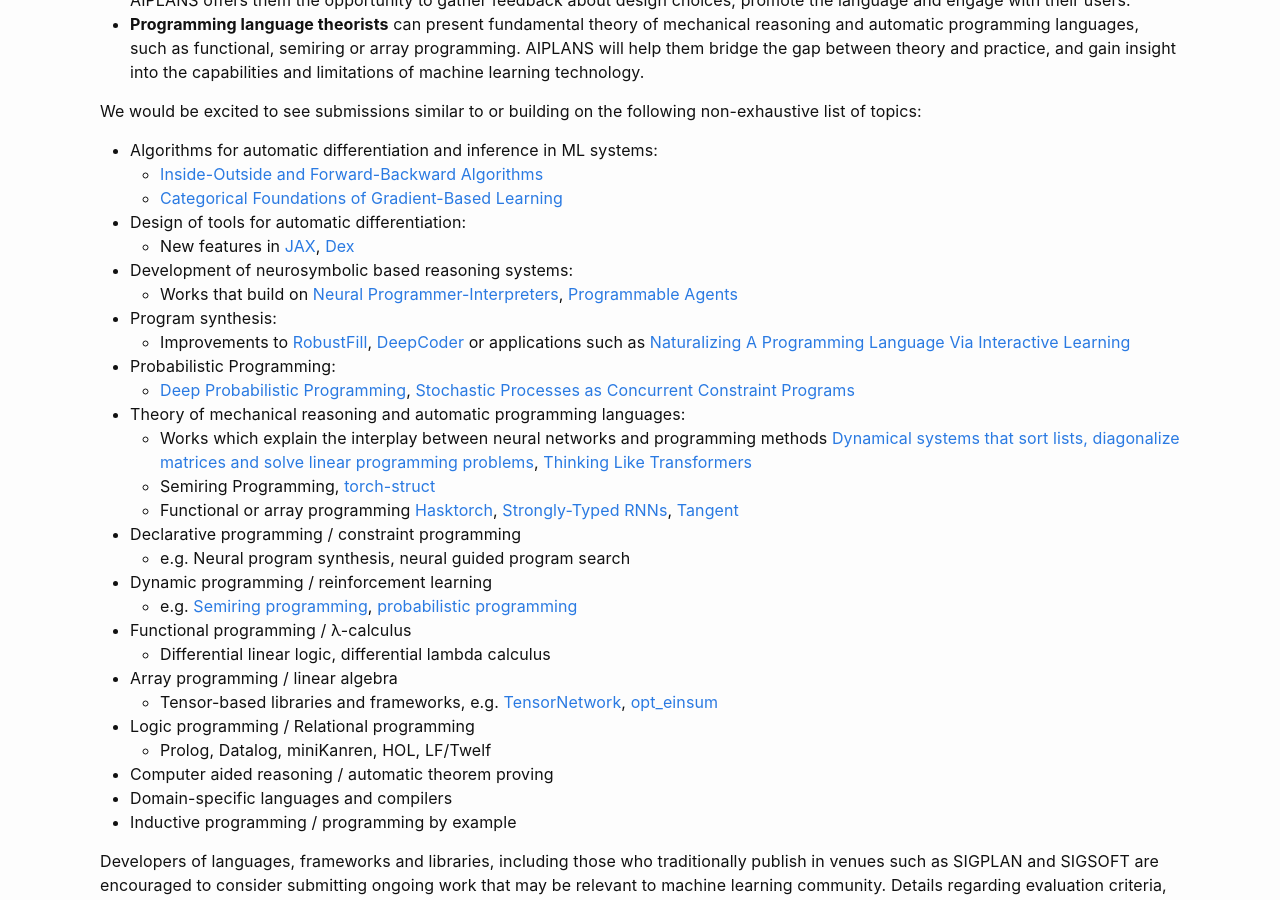
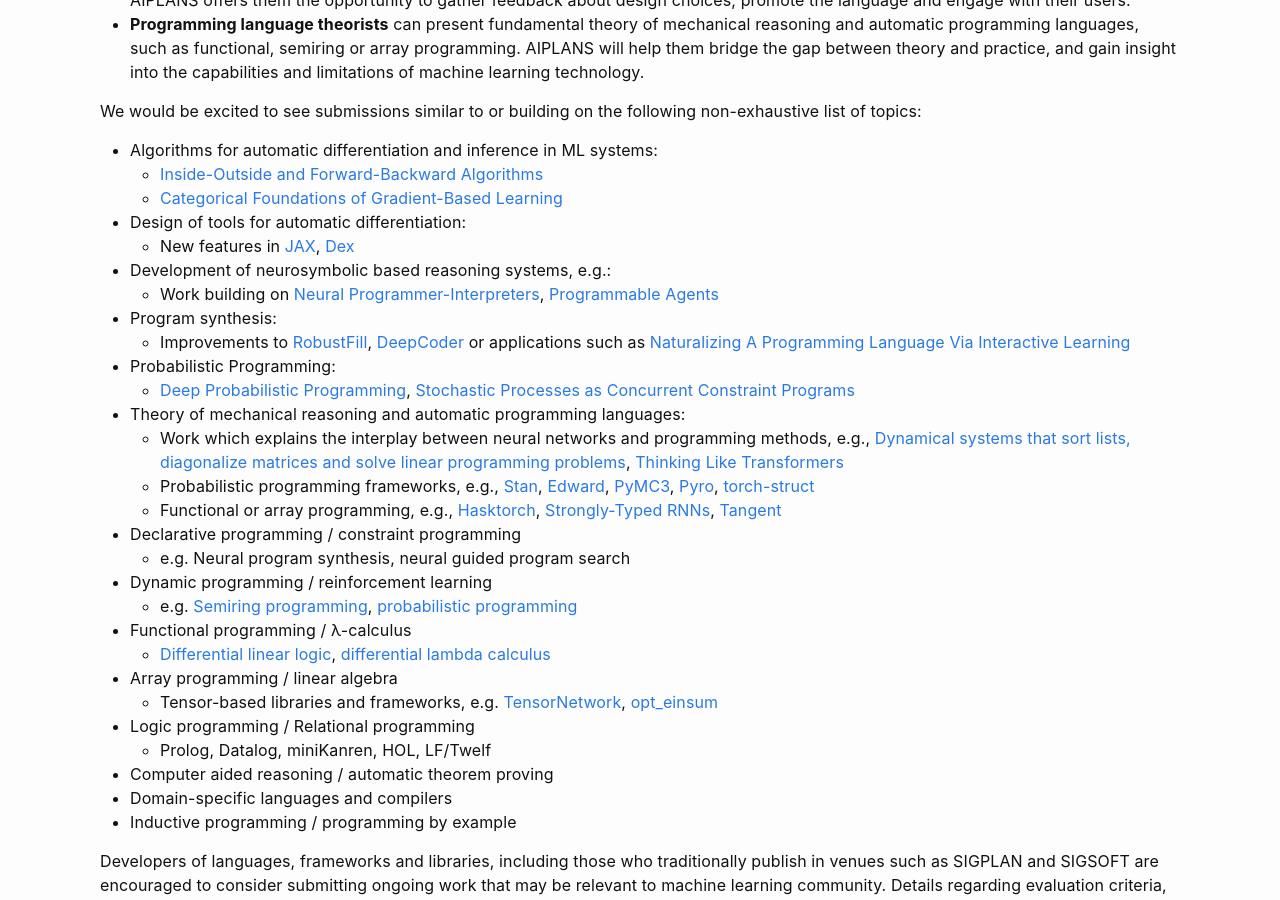
Before and after one commit to aiplans/aiplans.github.io, a Jekyll site: the page built from index.md, in a window 1280 px wide and 900 px high, scrolled down 485 px. Built offline with Jekyll 4.4.1, drawn with Linux system fonts in a browser that asks for light colours.

Commit message:
more links

```diff
--- a/index.md
+++ b/index.md
@@ -38,22 +38,22 @@
   * [Categorical Foundations of Gradient-Based Learning](https://arxiv.org/abs/2103.01931)
 * Design of tools for automatic differentiation:
   * New features in [JAX](https://github.com/google/jax), [Dex](https://github.com/google-research/dex-lang)
-* Development of neurosymbolic based reasoning systems:
-  * Works that build on [Neural Programmer-Interpreters](https://arxiv.org/abs/1511.06279), [Programmable Agents](https://arxiv.org/pdf/1706.06383.pdf)
+* Development of neurosymbolic based reasoning systems, e.g.:
+  * Work building on [Neural Programmer-Interpreters](https://arxiv.org/abs/1511.06279), [Programmable Agents](https://arxiv.org/pdf/1706.06383.pdf)
 * Program synthesis:
   * Improvements to [RobustFill](https://arxiv.org/abs/1703.07469), [DeepCoder](https://arxiv.org/abs/1611.01989) or applications such as [Naturalizing A Programming Language Via Interactive Learning](https://arxiv.org/pdf/1704.06956.pdf)
 * Probabilistic Programming:
   * [Deep Probabilistic Programming](https://arxiv.org/abs/1701.03757), [Stochastic Processes as Concurrent Constraint Programs](http://citeseerx.ist.psu.edu/viewdoc/download?doi=10.1.1.44.7979&rep=rep1&type=pdf)
 * Theory of mechanical reasoning and automatic programming languages:
-  * Works which explain the interplay between neural networks and programming methods [Dynamical systems that sort lists, diagonalize matrices and solve linear programming problems](http://hrl.harvard.edu/publications/brockett88dynamical.pdf), [Thinking Like Transformers](https://arxiv.org/abs/2106.06981)
-  * Semiring Programming, [torch-struct](https://arxiv.org/abs/2002.00876)
-  * Functional or array programming [Hasktorch](https://github.com/hasktorch/hasktorch), [Strongly-Typed RNNs](https://arxiv.org/abs/1602.02218), [Tangent](https://arxiv.org/abs/1809.09569)
+  * Work which explains the interplay between neural networks and programming methods, e.g., [Dynamical systems that sort lists, diagonalize matrices and solve linear programming problems](http://hrl.harvard.edu/publications/brockett88dynamical.pdf), [Thinking Like Transformers](https://arxiv.org/abs/2106.06981)
+  * Probabilistic programming frameworks, e.g., [Stan](https://github.com/stan-dev/stan), [Edward](https://github.com/blei-lab/edward), [PyMC3](https://github.com/pymc-devs/pymc3), [Pyro](https://github.com/pyro-ppl/pyro), [torch-struct](https://arxiv.org/abs/2002.00876)
+  * Functional or array programming, e.g., [Hasktorch](https://github.com/hasktorch/hasktorch), [Strongly-Typed RNNs](https://arxiv.org/abs/1602.02218), [Tangent](https://arxiv.org/abs/1809.09569)
 * Declarative programming / constraint programming
   * e.g. Neural program synthesis, neural guided program search
 * Dynamic programming / reinforcement learning
   * e.g. [Semiring programming](https://arxiv.org/pdf/1609.06954.pdf), [probabilistic programming](https://arxiv.org/pdf/2005.09089v3.pdf)
 * Functional programming / λ-calculus
-  * Differential linear logic, differential lambda calculus
+  * [Differential linear logic](https://arxiv.org/pdf/1606.01642.pdf), [differential lambda calculus](https://core.ac.uk/download/pdf/82396223.pdf)
 * Array programming / linear algebra
   * Tensor-based libraries and frameworks, e.g. [TensorNetwork](https://github.com/google/TensorNetwork), [opt_einsum](https://github.com/dgasmith/opt_einsum)
 * Logic programming / Relational programming
```
